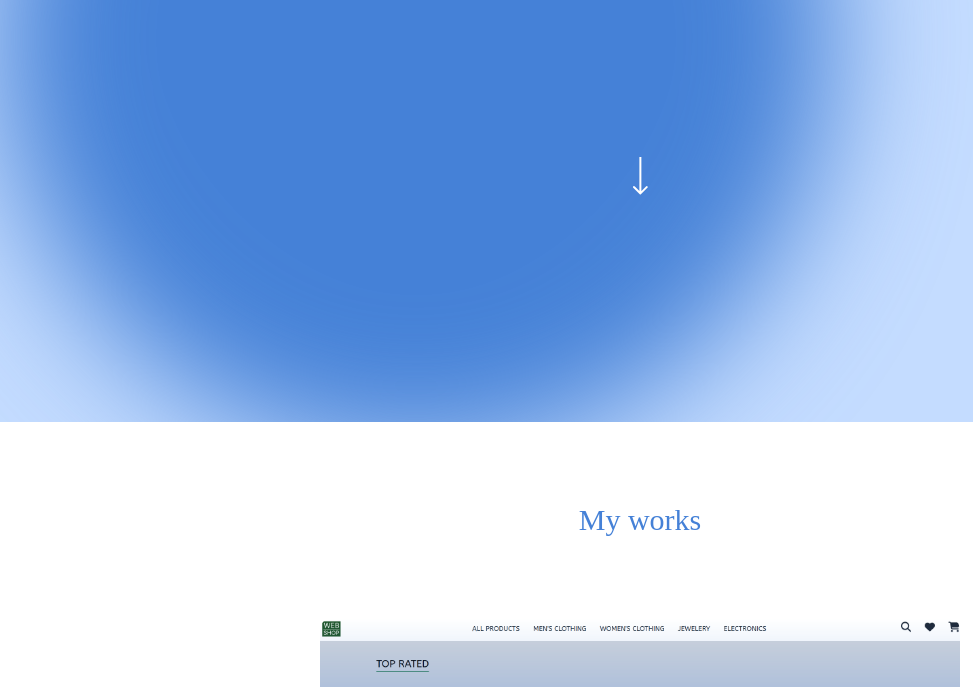
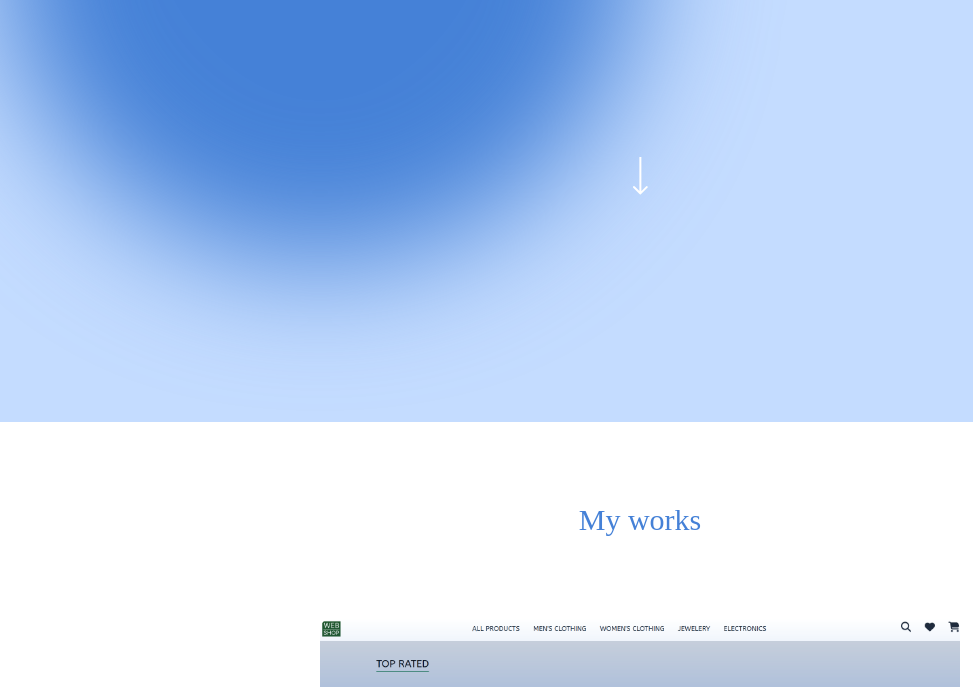
Before and after one commit to mn46/portfolio-tailwind, a website: page index.html in a window 1280 px wide. Shown: the part 378-1065 px from the top of the page, without its empty margins (0-973 px from the left). Drawn offline with Linux system fonts and the light colour scheme; a web font is replaced by a local one.

Commit message:
Decrease width of the "follower"

```diff
--- a/index.html
+++ b/index.html
@@ -30,7 +30,7 @@
       >
         <div
           id="follower"
-          class="absolute top-20 right-0 md:top-0 md:left-0 will-change-transform w-[80vw] md:w-[65vw] aspect-square rounded-full bg-dark-blue blur-3xl"
+          class="absolute top-20 right-0 md:top-0 md:left-0 will-change-transform w-[80vw] md:w-[50vw] aspect-square rounded-full bg-dark-blue blur-3xl"
         ></div>
 
         <div class="z-10 mx-10 md:mx-0">
```
